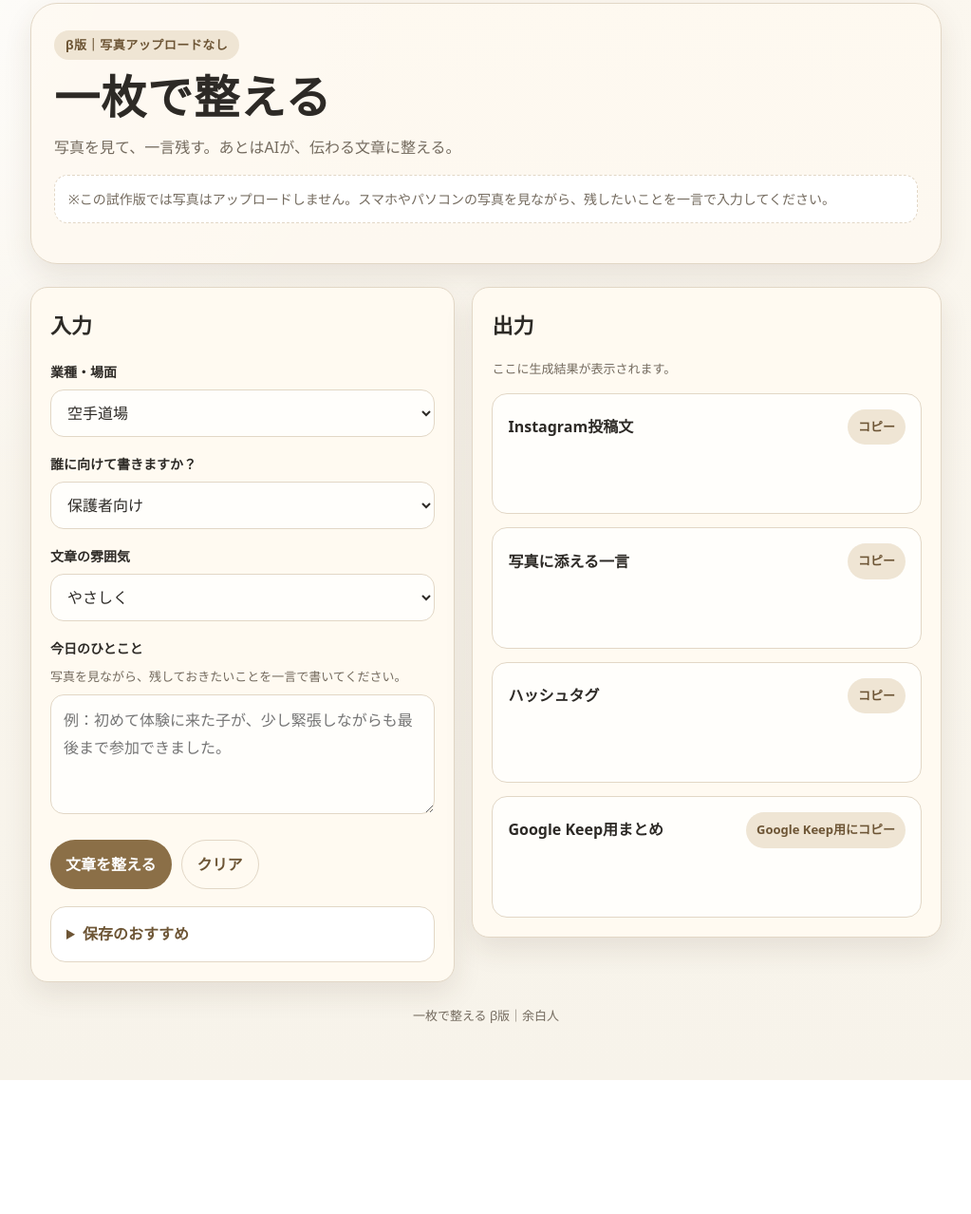
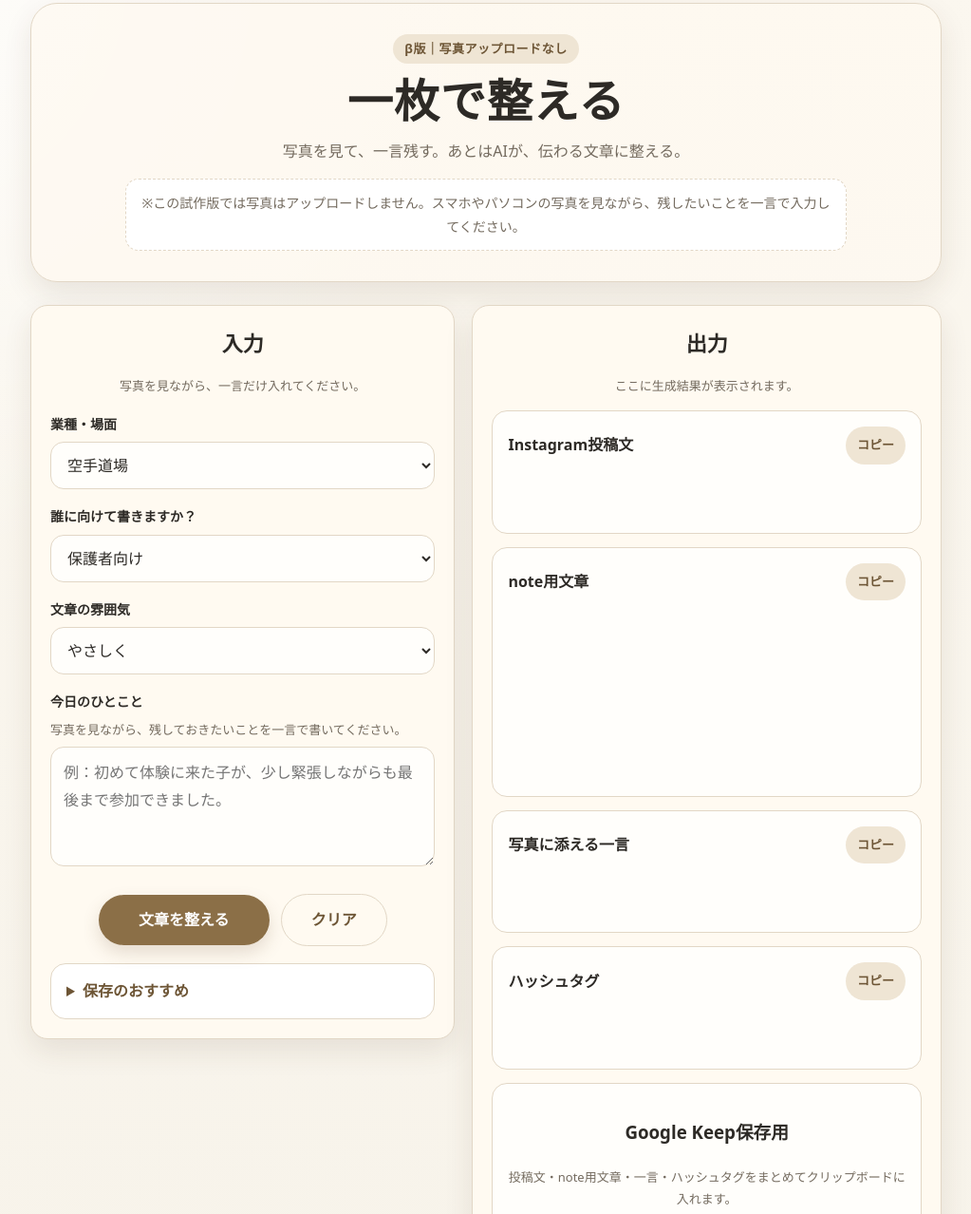
Before and after one commit to aoki219-stack/ichimai-de-totonoeru, a plain HTML site: page index.html in a window 1280 px wide. Shown: the part 31-1309 px from the top of the page at 95% size, without its empty margins (128-1151 px from the left). Before the commit the page ends 1168 px from the top, so only its background shows below. Drawn offline with Linux system fonts and the light colour scheme.

Commit message:
Update index.html

```diff
--- a/index.html
+++ b/index.html
@@ -39,11 +39,12 @@
 
     header {
       margin-bottom: 24px;
-      padding: 28px 24px;
+      padding: 32px 24px;
       background: rgba(255,250,241,.72);
       border: 1px solid var(--line);
       border-radius: 28px;
       box-shadow: var(--shadow);
+      text-align: center;
     }
 
     .label {
@@ -72,7 +73,8 @@
     }
 
     .note {
-      margin-top: 14px;
+      margin: 14px auto 0;
+      max-width: 760px;
       padding: 12px 14px;
       border-radius: 14px;
       background: #fff;
@@ -145,15 +147,17 @@
     .actions {
       display: flex;
       flex-wrap: wrap;
-      gap: 10px;
-      margin-top: 18px;
+      justify-content: center;
+      align-items: center;
+      gap: 12px;
+      margin-top: 20px;
     }
 
     button {
       appearance: none;
       border: 0;
       border-radius: 999px;
-      padding: 11px 16px;
+      padding: 12px 18px;
       font: inherit;
       font-weight: 700;
       cursor: pointer;
@@ -165,6 +169,16 @@
     button:hover { background: var(--accent-dark); }
     button:active { transform: translateY(1px); }
     button:disabled { opacity: .55; cursor: not-allowed; }
+
+    .primary-action {
+      min-width: 180px;
+      font-size: 16px;
+      box-shadow: 0 8px 18px rgba(109, 85, 53, .18);
+    }
+
+    .clear-action {
+      min-width: 112px;
+    }
 
     .secondary {
       background: #efe5d4;
@@ -201,7 +215,7 @@
     }
 
     .copy-btn {
-      padding: 7px 11px;
+      padding: 8px 12px;
       font-size: 13px;
       background: #efe5d4;
       color: var(--accent-dark);
@@ -210,6 +224,31 @@
     .output {
       white-space: pre-wrap;
       min-height: 46px;
+    }
+
+    .section-head {
+      text-align: center;
+      margin-bottom: 14px;
+    }
+
+    .section-head h2 {
+      margin-bottom: 4px;
+    }
+
+    .note-output {
+      min-height: 180px;
+    }
+
+    .keep-copy-box {
+      text-align: center;
+    }
+
+    .keep-copy-box p {
+      margin: 0 0 12px;
+    }
+
+    .keep-main-btn {
+      min-width: 220px;
     }
 
     .loading {
@@ -260,7 +299,10 @@
 
     <main class="grid">
       <section class="card">
-        <h2>入力</h2>
+        <div class="section-head">
+          <h2>入力</h2>
+          <p class="small">写真を見ながら、一言だけ入れてください。</p>
+        </div>
 
         <label for="scene">業種・場面</label>
         <select id="scene">
@@ -301,8 +343,8 @@
         <textarea id="memo" placeholder="例：初めて体験に来た子が、少し緊張しながらも最後まで参加できました。"></textarea>
 
         <div class="actions">
-          <button id="generateBtn">文章を整える</button>
-          <button class="ghost" id="clearBtn" type="button">クリア</button>
+          <button class="primary-action" id="generateBtn">文章を整える</button>
+          <button class="ghost clear-action" id="clearBtn" type="button">クリア</button>
         </div>
 
         <details>
@@ -313,8 +355,10 @@
       </section>
 
       <section class="card">
-        <h2>出力</h2>
-        <div id="status" class="small">ここに生成結果が表示されます。</div>
+        <div class="section-head">
+          <h2>出力</h2>
+          <p id="status" class="small">ここに生成結果が表示されます。</p>
+        </div>
         <div id="error" class="error"></div>
 
         <div class="result-block">
@@ -323,6 +367,14 @@
             <button class="copy-btn" data-copy="postText">コピー</button>
           </div>
           <div id="postText" class="output"></div>
+        </div>
+
+        <div class="result-block">
+          <div class="result-title">
+            <h3>note用文章</h3>
+            <button class="copy-btn" data-copy="noteText">コピー</button>
+          </div>
+          <div id="noteText" class="output note-output"></div>
         </div>
 
         <div class="result-block">
@@ -341,12 +393,11 @@
           <div id="hashtags" class="output"></div>
         </div>
 
-        <div class="result-block">
-          <div class="result-title">
-            <h3>Google Keep用まとめ</h3>
-            <button class="copy-btn" data-copy="keepText">Google Keep用にコピー</button>
-          </div>
-          <div id="keepText" class="output"></div>
+        <div class="result-block keep-copy-box">
+          <h3>Google Keep保存用</h3>
+          <p class="small">投稿文・note用文章・一言・ハッシュタグをまとめてクリップボードに入れます。</p>
+          <button class="copy-btn keep-main-btn" data-copy="keepText">Google Keep用にコピー</button>
+          <div id="keepText" class="output" hidden></div>
         </div>
       </section>
     </main>
@@ -372,13 +423,14 @@
 
     function setOutput(data) {
       $('postText').textContent = data.postText || '';
+      $('noteText').textContent = data.noteText || '';
       $('shortLine').textContent = data.shortLine || '';
       $('hashtags').textContent = data.hashtags || '';
       $('keepText').textContent = data.keepText || '';
     }
 
-    function buildKeepText({ scene, audience, tone, memo, postText, shortLine, hashtags }) {
-      return `【一枚で整える｜今日の記録】\n\n日付：${todayText()}\n場面：${scene}\n対象：${audience}\n雰囲気：${tone}\n\n写真：\n※ここに写真を貼る\n\n今日のひとこと：\n${memo}\n\nInstagram投稿文：\n${postText}\n\n写真に添える一言：\n${shortLine}\n\nハッシュタグ：\n${hashtags}\n\n投稿状況：\n□ 未投稿\n□ Instagram投稿済み\n□ note投稿済み\n□ Googleドキュメント保存済み\n□ 保留\n\nメモ：`;
+    function buildKeepText({ scene, audience, tone, memo, postText, noteText, shortLine, hashtags }) {
+      return `【一枚で整える｜今日の記録】\n\n日付：${todayText()}\n場面：${scene}\n対象：${audience}\n雰囲気：${tone}\n\n写真：\n※ここに写真を貼る\n\n今日のひとこと：\n${memo}\n\nInstagram投稿文：\n${postText}\n\nnote用文章：\n${noteText}\n\n写真に添える一言：\n${shortLine}\n\nハッシュタグ：\n${hashtags}\n\n投稿状況：\n□ 未投稿\n□ Instagram投稿済み\n□ note投稿済み\n□ Googleドキュメント保存済み\n□ 保留\n\nメモ：`;
     }
 
     async function copyText(id, button) {
@@ -435,6 +487,7 @@
 
         setOutput({
           postText: data.postText,
+          noteText: data.noteText,
           shortLine: data.shortLine,
           hashtags: data.hashtags,
           keepText
```
